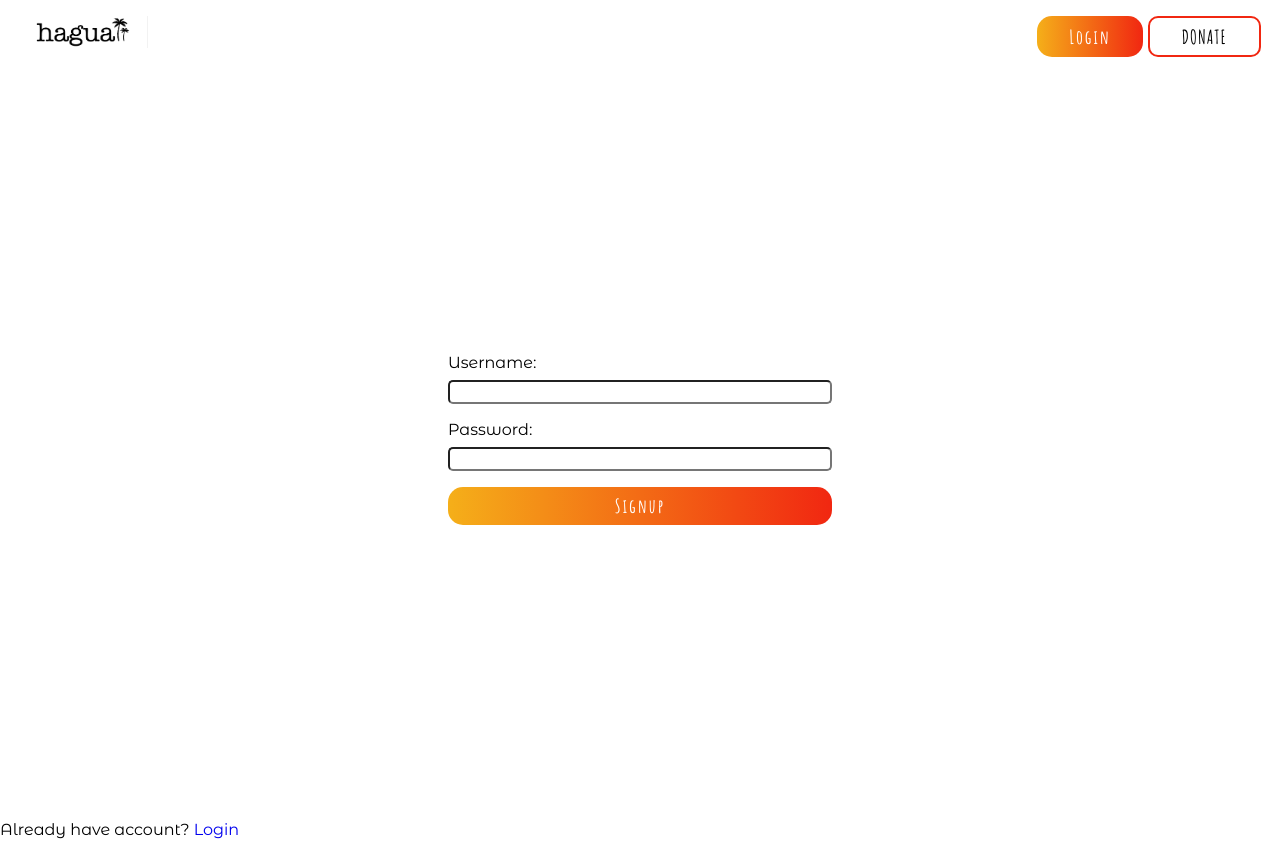
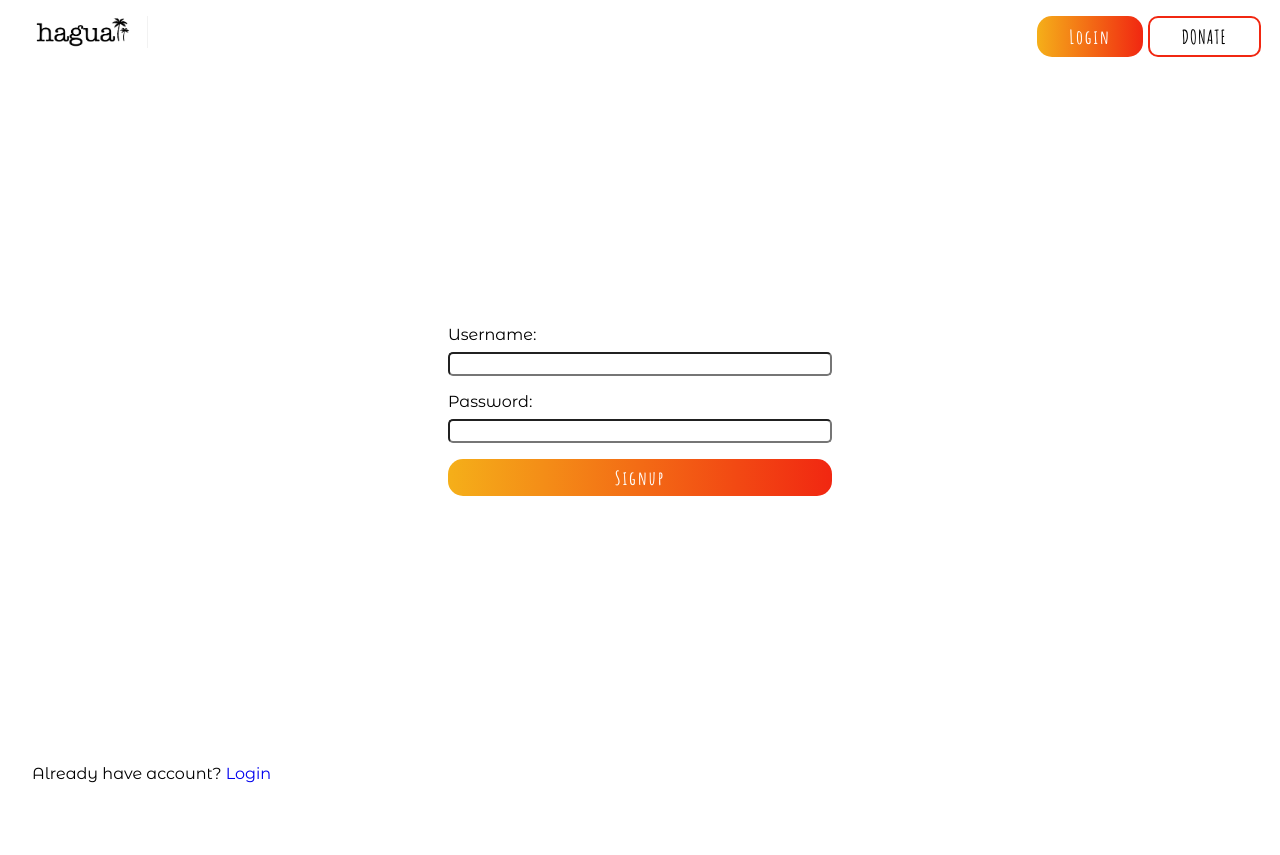
Before and after one commit to rdnd0/React-haguaii, a React (Create React App) app: page /signup in a window 1280 px wide. After the commit the page ends 800 px from the top, so only its background shows below. Built offline with nearby package versions, Linux system fonts and the light colour scheme; no server answers.

Commit message:
css adjustments

```diff
--- a/src/components/main.css
+++ b/src/components/main.css
@@ -80,6 +80,9 @@ nav img:hover{
 
 .nav-btns{
   max-height: 41px;
+  display: flex;
+  justify-content: center;
+  align-items: center;
 }
 
 .donate-btn{
@@ -131,9 +134,13 @@ nav img:hover{
   flex-direction: column;
   justify-content: center;
   align-content: center;
-  height: calc(100vh - 68.6px);
+  height: calc(100vh - 125px);
   width: 30vw;
   margin: 0 auto;
+}
+
+.account-stuff{
+  margin-left: 2rem;
 }
 
 .signup{
--- a/src/pages/Login.js
+++ b/src/pages/Login.js
@@ -36,7 +36,7 @@ class Login extends Component {
             <input className="input-form" type="password" name="password" value={password} onChange={this.handleChange} />
             <input className="btn-form" type="submit" value="Login" />
           </form>
-          <p>Don't have account?
+          <p className='account-stuff'>Don't have account?
           <Link to={"/signup"}> Signup</Link>
           </p>
       </div>
--- a/src/pages/Signup.js
+++ b/src/pages/Signup.js
@@ -43,7 +43,7 @@ class Signup extends Component {
           <input className="btn-form" type="submit" value="Signup" />
         </form>
 
-        <p>Already have account?
+        <p className="account-stuff">Already have account?
           <Link to={"/login"}> Login</Link>
         </p>
 
```
